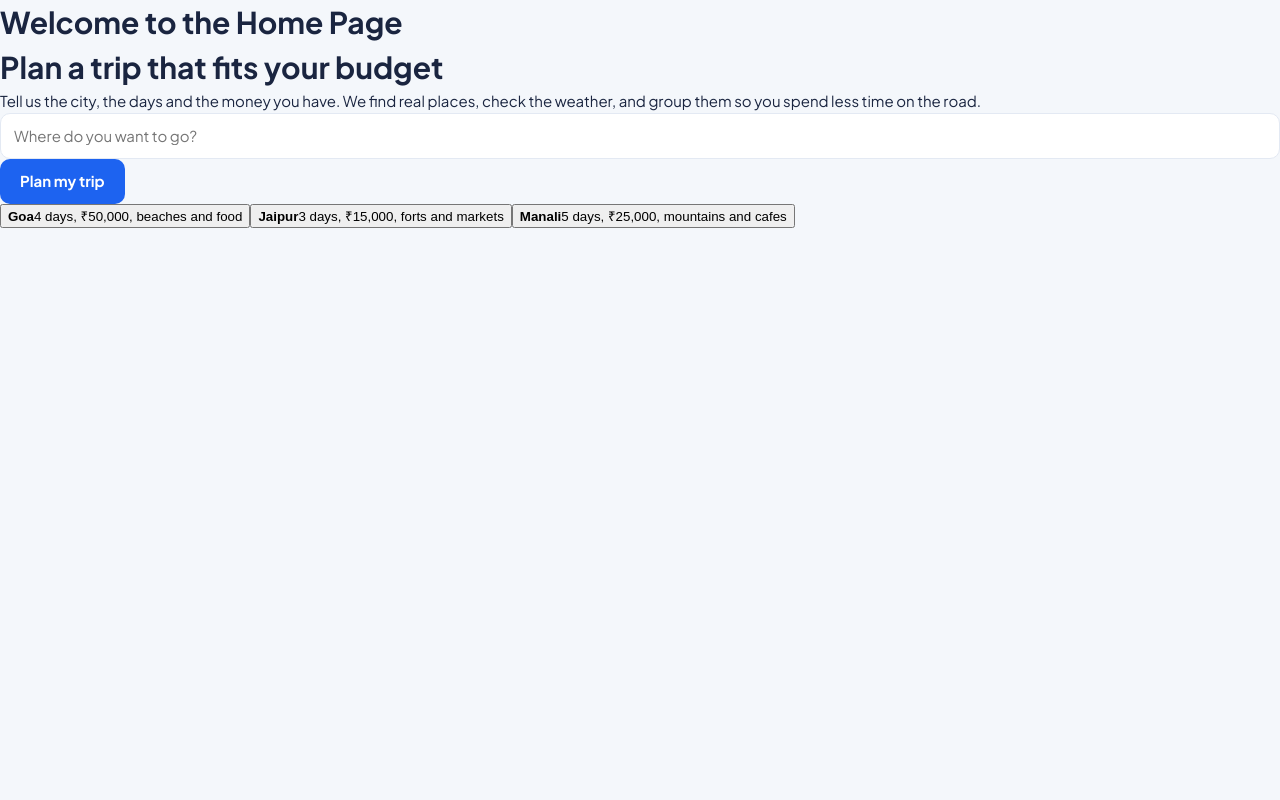
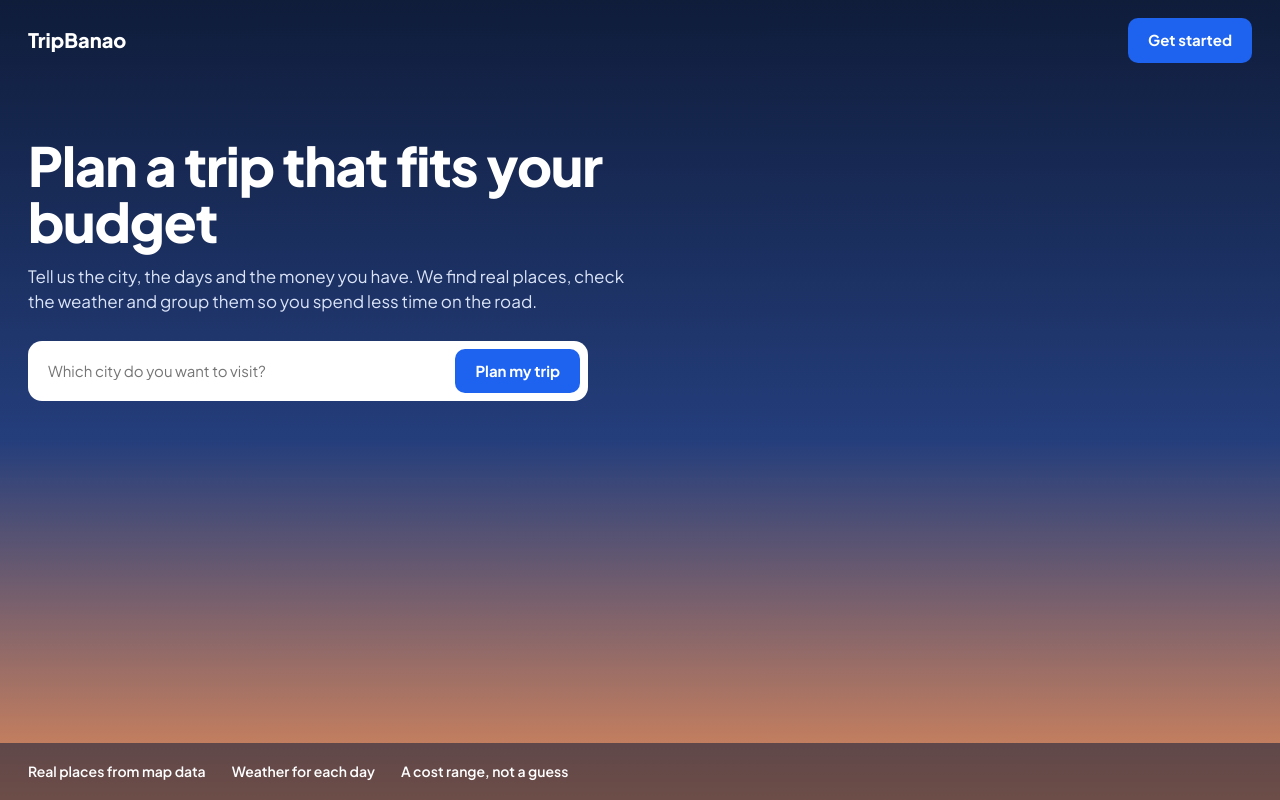
Before and after one commit to Kiran08-in/AI-trip-planner-fe, a React (Vite) app: page / in a window 1280 px wide. Built offline with nearby package versions, Linux system fonts and the light colour scheme.

Commit message:
add landing page and sidebar styles

```diff
--- a/src/index.css
+++ b/src/index.css
@@ -99,3 +99,36 @@ button:focus-visible, .input:focus-visible, a:focus-visible {
   outline: 3px solid var(--blue);
   outline-offset: 2px;
 }
+
+a.btn { display: inline-block; text-decoration: none; }
+
+.land {
+  min-height: 100vh;
+  display: flex;
+  flex-direction: column;
+  color: #fff;
+  background: linear-gradient(180deg, #0f1c3a 0%, #243e7c 55%, #e08a5a 100%);
+}
+.land-nav { display: flex; justify-content: space-between; align-items: center; padding: 18px 28px; }
+.land-brand { font-weight: 800; font-size: 20px; }
+.land-hero { flex: 1; padding: 56px 28px 0; max-width: 680px; }
+.land-hero h1 { font-size: clamp(32px, 6vw, 54px); line-height: 1.05; font-weight: 800; letter-spacing: -0.02em; }
+.land-hero p { margin-top: 14px; font-size: 17px; color: #dbe4f7; max-width: 48ch; }
+.searchbox { display: flex; gap: 8px; background: #fff; border-radius: 14px; padding: 8px; margin-top: 26px; max-width: 560px; }
+.searchbox:focus-within { outline: 3px solid var(--blue); outline-offset: 2px; }
+.searchbox input { flex: 1; min-width: 0; border: 0; padding: 10px 12px; font: inherit; color: var(--text); background: none; }
+.searchbox input:focus-visible { outline: none; }
+.land-feats { display: flex; flex-wrap: wrap; gap: 8px 26px; padding: 18px 28px; background: rgba(15, 28, 58, 0.55); font-weight: 600; font-size: 14px; }
+
+.shell { display: grid; grid-template-columns: 210px 1fr; min-height: 100vh; }
+.side { background: var(--navy); padding: 18px 12px; display: flex; flex-direction: column; gap: 4px; }
+.side-brand { color: #fff; font-weight: 800; font-size: 19px; padding: 4px 10px 16px; }
+.side a { color: #cdd6ea; text-decoration: none; padding: 10px 12px; border-radius: 10px; font-weight: 600; }
+.side a:hover { background: var(--navy-2); }
+.side a.active { background: var(--blue); color: #fff; }
+.main { padding: 24px; min-width: 0; }
+
+@media (max-width: 760px) {
+  .shell { grid-template-columns: 1fr; }
+  .side { flex-direction: row; align-items: center; overflow-x: auto; }
+}
--- a/src/pages/Home.jsx
+++ b/src/pages/Home.jsx
@@ -1,56 +1,47 @@
-import { useState } from "react";
-import { useNavigate } from "react-router-dom";
+import { useState } from 'react'
+import { useNavigate, Link } from 'react-router-dom'
 
-const EXAMPLES = [
-  { city: "Goa", detail: "4 days, ₹50,000, beaches and food" },
-  { city: "Jaipur", detail: "3 days, ₹15,000, forts and markets" },
-  { city: "Manali", detail: "5 days, ₹25,000, mountains and cafes" },
-];
 function Home() {
-  const [city, setCity] = useState("");
-  const navigate = useNavigate();
+  const [city, setCity] = useState('')
+  const navigate = useNavigate()
 
-  const goToPlan = (name) => {
-    const q = name.trim();
-    navigate(q ? `/plan?city=${encodeURIComponent(q)}` : "/plan");
-  };
+  const goToPlan = () => {
+    const q = city.trim()
+    navigate(q ? `/plan?city=${encodeURIComponent(q)}` : '/plan')
+  }
+
   return (
-    <>
-      <h1>Welcome to the Home Page</h1>
-      <main className="page">
-        <h1 className="hero-title">Plan a trip that fits your budget</h1>
-        <p className="hero-text">
-          Tell us the city, the days and the money you have. We find real
-          places, check the weather, and group them so you spend less time on
-          the road.
+    <div className="land">
+      <header className="land-nav">
+        <span className="land-brand">TripBanao</span>
+        <Link to="/plan" className="btn">Get started</Link>
+      </header>
+
+      <section className="land-hero">
+        <h1>Plan a trip that fits your budget</h1>
+        <p>
+          Tell us the city, the days and the money you have. We find real places,
+          check the weather and group them so you spend less time on the road.
         </p>
-
-        <div className="search">
+        <div className="searchbox">
           <input
-            className="input"
-            placeholder="Where do you want to go?"
-            aria-label="Destination"
+            placeholder="Which city do you want to visit?"
+            aria-label="City"
             value={city}
             onChange={(e) => setCity(e.target.value)}
-            onKeyDown={(e) => e.key === "Enter" && goToPlan(city)}
+            onKeyDown={(e) => e.key === 'Enter' && goToPlan()}
           />
-          <button className="btn" onClick={() => goToPlan(city)}>
-            Plan my trip
-          </button>
+          <button className="btn" onClick={goToPlan}>Plan my trip</button>
         </div>
-        <section className="examples" aria-label="Example trips">
-          {EXAMPLES.map((ex) => (
-            <button
-              key={ex.city}
-              className="example"
-              onClick={() => goToPlan(ex.city)}>
-              <strong>{ex.city}</strong>
-              <span>{ex.detail}</span>
-            </button>
-          ))}
-        </section>
-      </main>
-    </>
-  );
+      </section>
+
+      <footer className="land-feats">
+        <span>Real places from map data</span>
+        <span>Weather for each day</span>
+        <span>A cost range, not a guess</span>
+      </footer>
+    </div>
+  )
 }
-export default Home;
+
+export default Home
```
